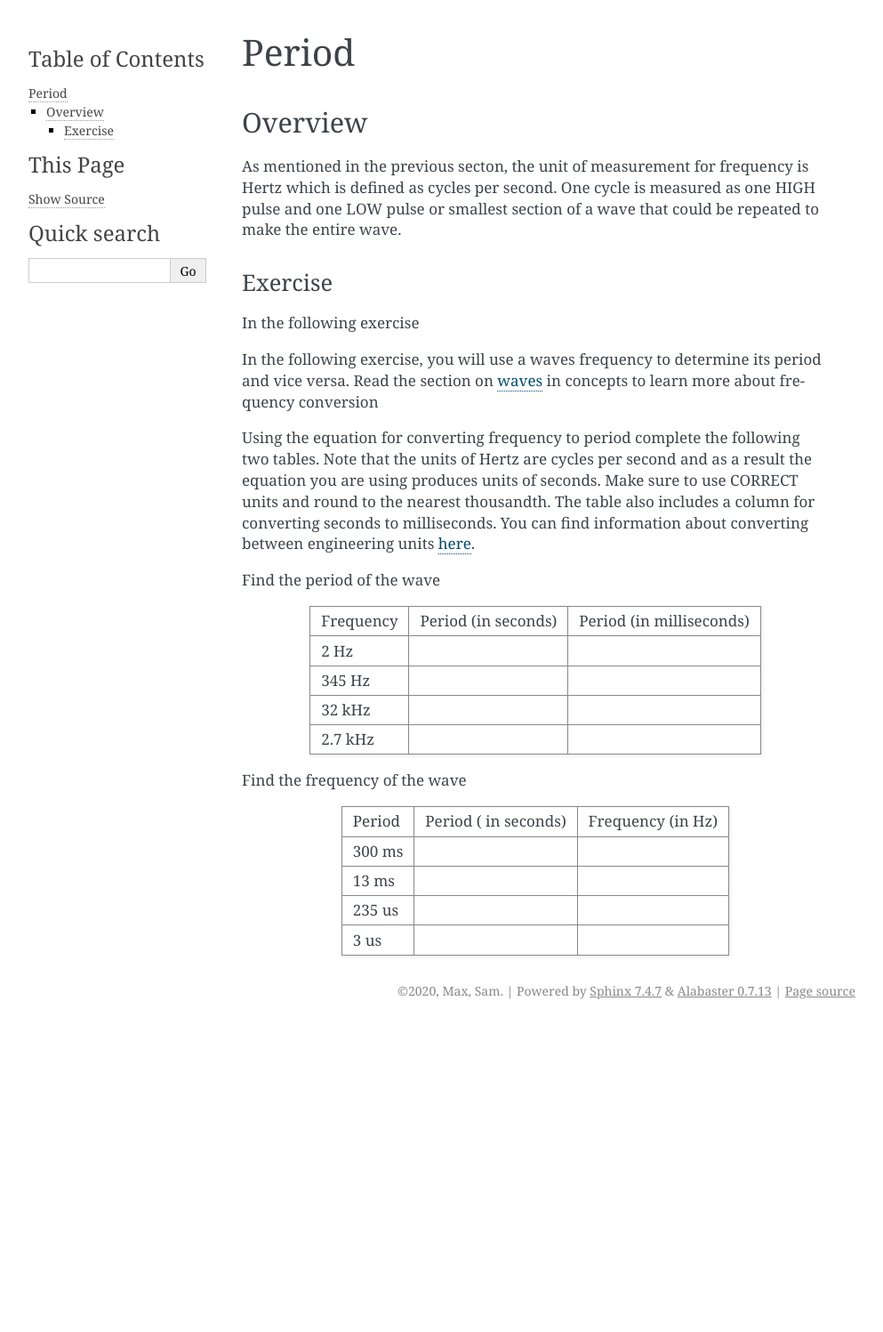
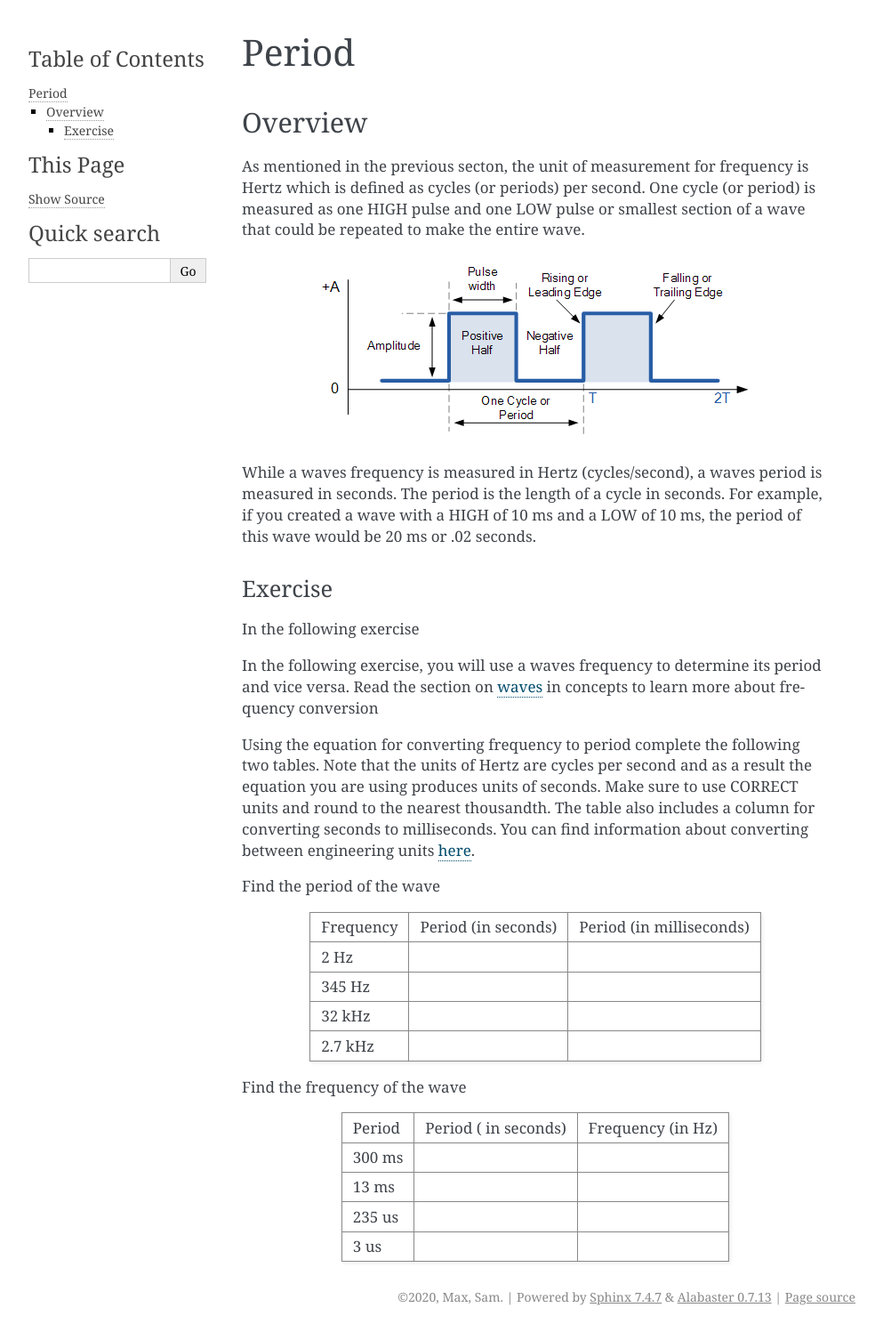
Before and after one commit to maxtkc/mvths-wiki, a Sphinx documentation site: the page built from docs/025a-period.rst, in a window 1280 px wide. Shown: the whole page at 89% size, without its empty margins (148-1141 px from the left). Built offline with Sphinx 7.4.7, drawn with Linux system fonts in a browser that asks for light colours; before the commit the page ends 1153 px from its top, so only the background shows below that.

Commit message:
Update 025a-period.rst

```diff
--- a/docs/025a-period.rst
+++ b/docs/025a-period.rst
@@ -5,8 +5,15 @@ Overview
 --------
 
 As mentioned in the previous secton, the unit of measurement for frequency is Hertz which is defined as
-cycles per second. One cycle is measured as one HIGH pulse and one LOW pulse or smallest section of a wave that could be
+cycles (or periods) per second. One cycle (or period) is measured as one HIGH pulse and one LOW pulse or smallest section of a wave that could be
 repeated to make the entire wave.
+
+.. figure:: images/waveforms-tim3.png
+   :alt:
+
+While a waves frequency is measured in Hertz (cycles/second), a waves period is measured in seconds. The period is the length of a
+cycle in seconds. For example, if you created a wave with a HIGH of 10 ms and a LOW of 10 ms, the period of this wave would be
+20 ms or .02 seconds.
 
 Exercise
 ~~~~~~~~
```
